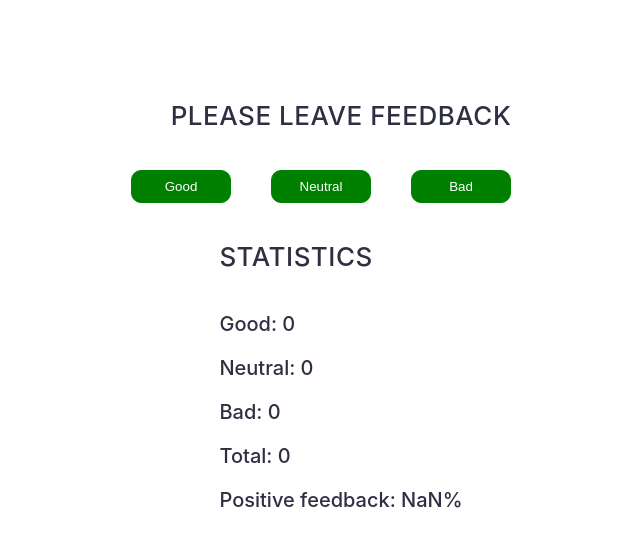
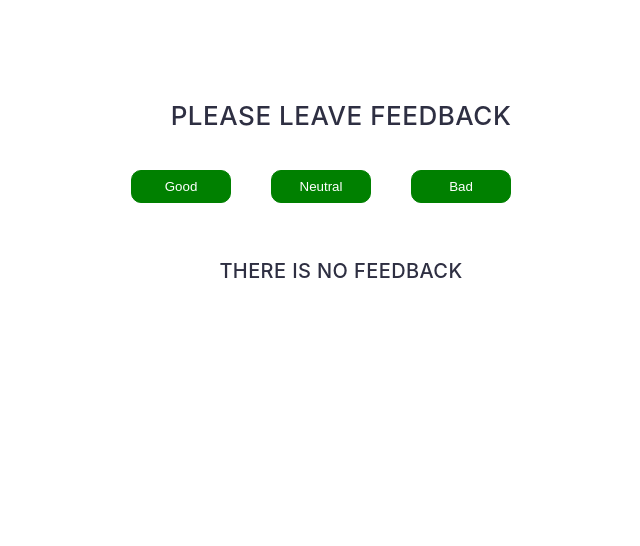
Before and after one commit to Oksanamarusich/goit-react-hw-02-feedback, a React (Create React App) app: page / in a window 1280 px wide. Shown: the top 546 px of the page, without its empty margins (299-939 px from the left). Built offline with nearby package versions, Linux system fonts and the light colour scheme.

Commit message:
add functionality

```diff
--- a/src/components/Feedback.jsx
+++ b/src/components/Feedback.jsx
@@ -1,21 +1,31 @@
 
 import React from "react";
-import {Section} from "./Section/Section"
-// import {StatisticContainer} from "./Feedback.styled"
-import {FeedbackOptions} from "./FeedbackOptions/FeedbackOptions "
-import {Statistics} from "./Statistics/Statistics"
+import { Section } from "./Section/Section";
+import { FeedbackOptions } from "./FeedbackOptions/FeedbackOptions ";
+import { Statistics } from "./Statistics/Statistics";
+import { Notification } from "./Notification/Notification";
 
 export class Feedback extends React.Component {
     state = {
   good: 0,
   neutral: 0,
-  bad: 0
-}
+  bad: 0,
+  visible:false
+    }
+
+//     show = () => {
+//         this.setState({ visible: true });
+//     };
+
+//     hide = () => {
+//     this.setState({ visible: false });
+// }
+
     handelIncrementGood=()=> {
         this.setState(prevState => {
-            console.log('clickgood')
             return {
                 good: prevState.good + 1,
+                visible:true,
 }
         })
     }
@@ -23,6 +33,7 @@ export class Feedback extends React.Component {
         this.setState(prevState => {
             return {
                 neutral: prevState.neutral + 1,
+                visible:true,
 }
         })
     }
@@ -30,6 +41,7 @@ export class Feedback extends React.Component {
         this.setState(prevState => {
             return {
                 bad: prevState.bad + 1,
+                visible:true,
             }
 
         })
@@ -43,33 +55,28 @@ export class Feedback extends React.Component {
 
     countPositiveFeedbackPercentage = () => {
         const { good } = this.state;
-        return good/this.countTotalFeedback()*100 ;
+        return (good*100)/this.countTotalFeedback();
      }
     render() {
-        return <Section title = "Please leave feedback">
-                {/* <h2>Please leave feedback</h2> */}
+        return <Section title="Please leave feedback">
             <FeedbackOptions
-                onGood={this.handelIncrementGood}
-                onNeutral={this.handelIncrementNeutral}
-                onBad = {this.handelIncrementBad} />
-    {/* <Button type ="button" onClick = {this.handelIncrementGood}>Good</Button>
-    <Button type ="button" onClick = {this.handelIncrementNeutral}>Neutral</Button>
-    <Button type ="button" onClick = {this.handelIncrementBad}>Bad</Button> */}
-    {/* <h2>Statistic</h2>
-            <p>Good: {this.state.good}</p>
-            <p>Neutral: {this.state.neutral}</p>
-            <p>Bad: {this.state.bad}</p>
-            <p>Total: {this.countTotalFeedback()}</p>
-            <p>Positive feedback: {this.countPositiveFeedbackPercentage()}%</p> */}
-            <Statistics
+                       onGood={this.handelIncrementGood}
+                       onNeutral={this.handelIncrementNeutral}
+                       onBad = {this.handelIncrementBad} />
+
+
+            {this.state.visible && <Statistics
                 good={this.state.good}
                 neutral={this.state.neutral}
                 bad={this.state.bad}
                 total={this.countTotalFeedback()}
-                positivePercentage={this.countPositiveFeedbackPercentage()} />
-            </Section>
+                positivePercentage={this.countPositiveFeedbackPercentage()} />}
+
+            {!this.state.visible && <Notification
+                message="There is no feedback"></Notification>}
 
 
+        </Section>
+
     }
-
 }
--- /dev/null
+++ b/src/components/Notification/Notification.jsx
@@ -0,0 +1,8 @@
+import {NotificationContainer, TitleNotification} from "./Notification.styled"
+
+
+export const Notification = ({ message }) => {
+    return <NotificationContainer>
+        <TitleNotification>There is no feedback</TitleNotification>
+    </NotificationContainer>
+}
--- /dev/null
+++ b/src/components/Notification/Notification.styled.js
@@ -0,0 +1,13 @@
+import styled from "styled-components";
+
+export const NotificationContainer = styled.div`
+
+`
+export const TitleNotification = styled.h2`
+text-transform: uppercase;
+font-weight: 500;
+font-size: 20px;
+line-height: 1.1;
+letter-spacing: 0.02em;
+color: #2e2f42;
+`
--- a/src/components/Statistics/Statistics.styled.js
+++ b/src/components/Statistics/Statistics.styled.js
@@ -18,7 +18,7 @@ export const StatisticsContainer = styled.div`
 `
 
 export const StatisticsText = styled.p`
-text-align:canter;
+
 justify-content: center;
 font-weight: 500;
 font-size: 20px;
```
Also changed, not shown: src/components/Feedback.styled.js (deleted, +0 -21 lines).
